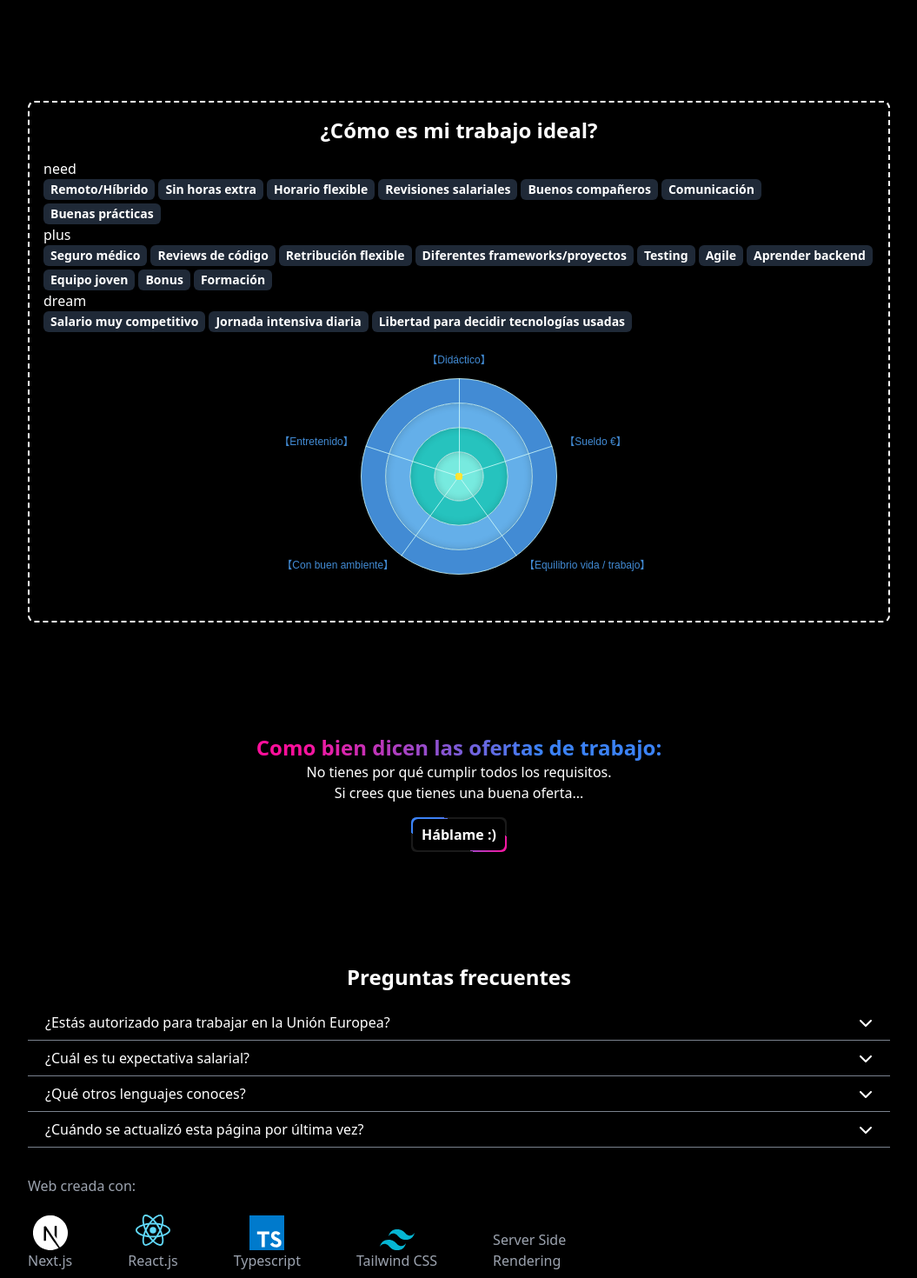
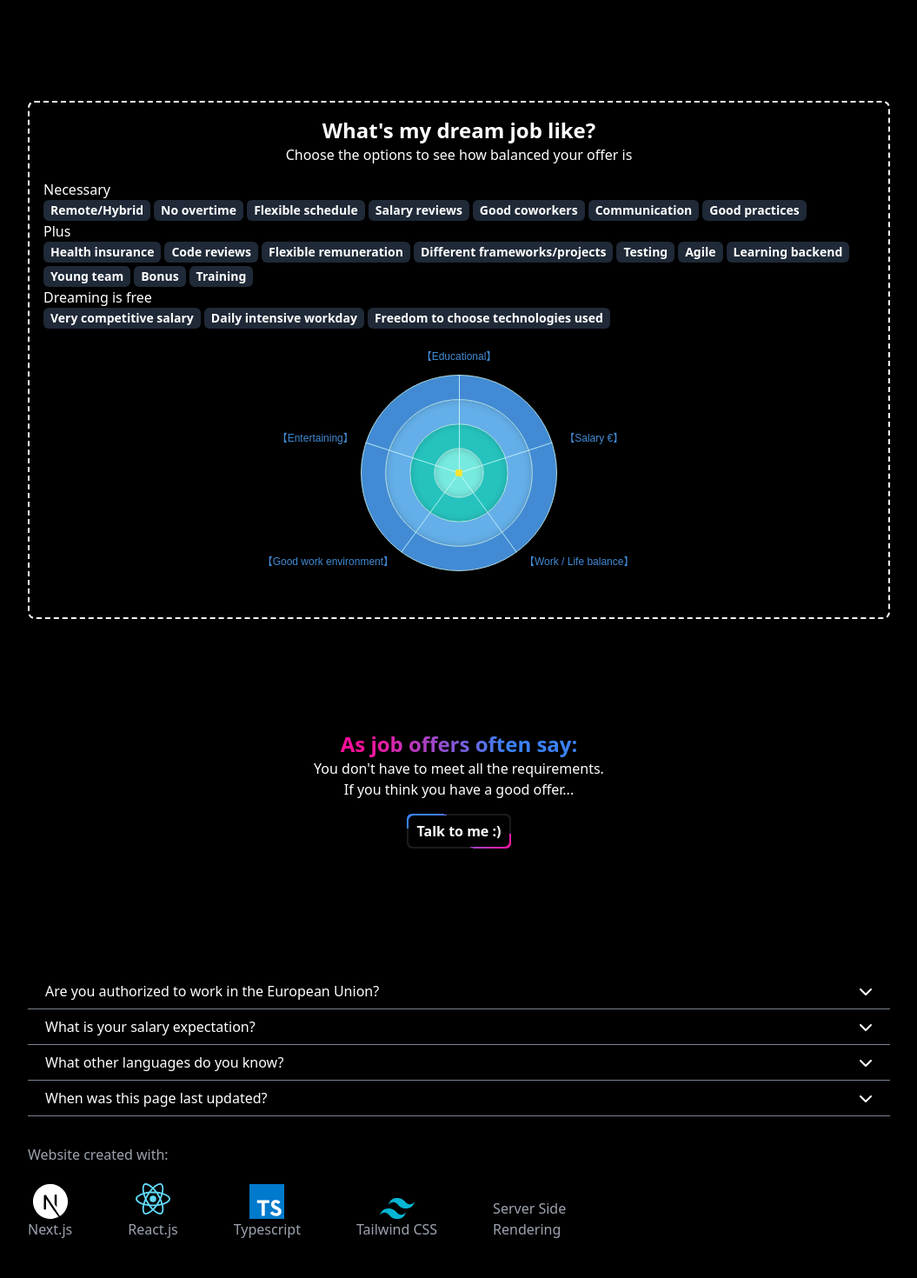
Before and after one commit to Kikemaji/resume, a Next.js app: page /en in a window 1280 px wide. Shown: the part 2300-3770 px from the top of the page at 87% size, without its empty margins (112-1167 px from the left). Built offline with nearby package versions, Linux system fonts and the light colour scheme.

Commit message:
Translations for the rest

```diff
--- a/src/app/[lang]/page.tsx
+++ b/src/app/[lang]/page.tsx
@@ -32,10 +32,10 @@ export default async function Home({
         {/* CTA */}
         {/* <ChatSection /> */}
         <EducationSection dictionary={dictionary} />
-        <DreamJobSection />
-        <CTA1Section />
-        <FAQSection />
-        <CreatedSection />
+        <DreamJobSection dictionary={dictionary} />
+        <CTA1Section dictionary={dictionary} />
+        <FAQSection dictionary={dictionary} />
+        <CreatedSection dictionary={dictionary} />
       </div>
     </main>
   );
--- a/src/components/charts/RadarChart.tsx
+++ b/src/components/charts/RadarChart.tsx
@@ -2,22 +2,30 @@
 import React from 'react';
 import ReactECharts from 'echarts-for-react';
 import { Theme } from '../sections/dreamJob/types';
+import { Dictionary } from '@/dictionaries/dictionaries';
+import { getTranslation } from '@/utils/getTranslations';
 
 export const RadarChart = ({
   indicators,
   values,
   maxValue,
+  dictionary,
 }: {
   indicators: Theme[];
   values: number[];
   maxValue: number;
+  dictionary: Dictionary;
 }) => {
   const option = {
     color: ['#FFE434'],
     radar: [
       {
         indicator: indicators.map((theme) => ({
-          name: theme.name,
+          name: getTranslation(dictionary, [
+            'dreamJobSection',
+            'themes',
+            theme.name,
+          ]),
           max: maxValue,
         })),
         startAngle: 90,
@@ -57,7 +65,7 @@ export const RadarChart = ({
         data: [
           {
             value: values,
-            name: 'Data B',
+            name: 'Data A',
             areaStyle: {
               color: 'rgba(255, 228, 52, 0.6)',
             },
--- a/src/components/sections/CTA/CTA1.tsx
+++ b/src/components/sections/CTA/CTA1.tsx
@@ -1,18 +1,20 @@
 import React from 'react';
 import styles from './CTA1.module.css';
 import clsx from 'clsx';
+import { Dictionary } from '@/dictionaries/dictionaries';
+import { getTranslation } from '@/utils/getTranslations';
 
-const CTA1 = () => {
+const CTA1 = ({ dictionary }: { dictionary: Dictionary }) => {
   return (
     <section className="relative my-32 gap-2 text-center text-white">
       <h2 className={clsx(styles.gradientText, 'h2 text-center font-bold')}>
-        Como bien dicen las ofertas de trabajo:
+        {getTranslation(dictionary, ['CTA1Section', 'title'])}
       </h2>
-      <p>No tienes por qué cumplir todos los requisitos.</p>
-      <p>Si crees que tienes una buena oferta...</p>
+      <p>{getTranslation(dictionary, ['CTA1Section', '1'])}</p>
+      <p>{getTranslation(dictionary, ['CTA1Section', '2'])}</p>
       <div className={styles.animatedBorderBox}>
         <button className=" px-3 py-2 font-bold transition-colors hover:bg-white hover:text-black">
-          Háblame :&#41;
+          {getTranslation(dictionary, ['CTA1Section', 'button'])}
         </button>
       </div>
     </section>
--- a/src/components/sections/created/CreatedSection.tsx
+++ b/src/components/sections/created/CreatedSection.tsx
@@ -1,15 +1,19 @@
+import { Dictionary } from '@/dictionaries/dictionaries';
+import { getTranslation } from '@/utils/getTranslations';
 import Image from 'next/image';
 import React from 'react';
 
-const CreatedSection = () => {
+const CreatedSection = ({ dictionary }: { dictionary: Dictionary }) => {
   return (
     <section className="my-8 text-gray-400">
-      <h4 className="h4 md:text-center lg:text-start">Web creada con:</h4>
+      <h4 className="h4 md:text-center lg:text-start">
+        {getTranslation(dictionary, ['createdSection', 'title'])}
+      </h4>
       <div className="mt-1 flex items-end gap-4 text-xs md:mt-4 md:justify-center md:gap-16 md:text-base lg:justify-normal">
         <div>
           <Image
             className="mx-auto w-8 invert md:w-10"
-            alt="NextJS icon"
+            alt={getTranslation(dictionary, ['icons', 'next'])}
             src="/icons/next.svg"
             width={24}
             height={24}
@@ -19,7 +23,7 @@ const CreatedSection = () => {
         <div>
           <Image
             className="mx-auto w-8 md:w-10"
-            alt="ReactJS icon"
+            alt={getTranslation(dictionary, ['icons', 'react'])}
             src="/icons/react.svg"
             width={24}
             height={24}
@@ -29,7 +33,7 @@ const CreatedSection = () => {
         <div>
           <Image
             className="mx-auto w-8 md:w-10"
-            alt="Typescript icon"
+            alt={getTranslation(dictionary, ['icons', 'typescript'])}
             src="/icons/typescript.svg"
             width={24}
             height={24}
@@ -39,7 +43,7 @@ const CreatedSection = () => {
         <div>
           <Image
             className="mx-auto w-8 md:w-10"
-            alt="Tailwind CSS icon"
+            alt={getTranslation(dictionary, ['icons', 'tailwind'])}
             src="/icons/tailwind.svg"
             width={40}
             height={24}
--- a/src/components/sections/dreamJob/DreamJobSection.tsx
+++ b/src/components/sections/dreamJob/DreamJobSection.tsx
@@ -5,6 +5,8 @@ import React, { useState } from 'react';
 import { Feature, SelectedFeatures } from './types';
 import { calculateFeatureValuePerTheme, getFeaturesByType } from './jobUtils';
 import { featuresContent, mainThemes } from './jobContent';
+import { Dictionary } from '@/dictionaries/dictionaries';
+import { getTranslation } from '@/utils/getTranslations';
 
 const { maxFeaturesNumber, valuePerTheme } =
   calculateFeatureValuePerTheme(featuresContent);
@@ -27,7 +29,7 @@ const allFeaturesNotActive: SelectedFeatures = featuresContent.reduce(
 
 const featuresByType = getFeaturesByType(featuresContent);
 
-const DreamJobSection = () => {
+const DreamJobSection = ({ dictionary }: { dictionary: Dictionary }) => {
   const [selectedFeatures, setSelectedFeatures] =
     useState<SelectedFeatures>(allFeaturesNotActive);
   const [radarValuesArray, setRadarValuesArray] = useState(
@@ -64,11 +66,20 @@ const DreamJobSection = () => {
 
   return (
     <section className="my-16 flex flex-col gap-4 rounded-lg border-2 border-dashed border-white p-4 lg:my-32">
-      <h2 className="h2 text-center font-bold">¿Cómo es mi trabajo ideal?</h2>
+      <div>
+        <h2 className="h2 text-center font-bold">
+          {getTranslation(dictionary, ['dreamJobSection', 'title'])}
+        </h2>
+        <h4 className="h4 text-center">
+          {getTranslation(dictionary, ['dreamJobSection', 'subtitle'])}
+        </h4>
+      </div>
       <div>
         {Object.entries(featuresByType).map(([type, feature]) => (
           <div key={type}>
-            <p>{type}</p>
+            <p>
+              {getTranslation(dictionary, ['dreamJobSection', 'type', type])}
+            </p>
             <div className="flex flex-wrap gap-1 text-sm text-black">
               {feature.map((feature, index) => (
                 <StringItem
@@ -76,6 +87,7 @@ const DreamJobSection = () => {
                   value={feature}
                   isSelected={selectedFeatures[feature.name].active}
                   onSelect={handleFeatureSelection}
+                  dictionary={dictionary}
                 />
               ))}
             </div>
@@ -86,6 +98,7 @@ const DreamJobSection = () => {
         indicators={mainThemes}
         values={radarValuesArray.map((value) => value)}
         maxValue={maxFeaturesNumber}
+        dictionary={dictionary}
       />
     </section>
   );
@@ -95,12 +108,14 @@ interface FeatureItemProps {
   value: Feature;
   isSelected: boolean;
   onSelect: (value: Feature) => void;
+  dictionary: Dictionary;
 }
 
 const StringItem: React.FC<FeatureItemProps> = ({
   value,
   isSelected,
   onSelect,
+  dictionary,
 }) => {
   const toggleSelection = () => {
     onSelect(value);
@@ -114,7 +129,7 @@ const StringItem: React.FC<FeatureItemProps> = ({
       )}
       onClick={toggleSelection}
     >
-      {value.name}
+      {getTranslation(dictionary, ['dreamJobSection', 'tags', value.name])}
     </div>
   );
 };
--- a/src/components/sections/dreamJob/jobContent.ts
+++ b/src/components/sections/dreamJob/jobContent.ts
@@ -1,31 +1,31 @@
 import { Feature, Theme } from './types';
 
 export const mainThemes: Theme[] = [
-  { name: 'Didáctico', keyword: 'didactico' },
-  { name: 'Entretenido', keyword: 'entretenido' },
-  { name: 'Con buen ambiente', keyword: 'ambiente' },
-  { name: 'Equilibrio vida / trabajo', keyword: 'equilibrio' },
-  { name: 'Sueldo €', keyword: 'sueldo' },
+  { name: 'educational', keyword: 'didactico' },
+  { name: 'entertaining', keyword: 'entretenido' },
+  { name: 'environment', keyword: 'ambiente' },
+  { name: 'balance', keyword: 'equilibrio' },
+  { name: 'salary', keyword: 'sueldo' },
 ];
 export const featuresContent: Feature[] = [
-  { name: 'Remoto/Híbrido', themes: ['equilibrio'] , type:'need'},
-  { name: 'Sin horas extra', themes: ['equilibrio', 'ambiente'] , type:'need'},
-  { name: 'Horario flexible', themes: ['equilibrio'] , type:'need'},
-  { name: 'Revisiones salariales', themes: ['sueldo', 'equilibrio'] , type:'need'},
-  { name: 'Buenos compañeros', themes: ['ambiente', 'entretenido'] , type:'need'},
-  { name: 'Seguro médico', themes: [ 'equilibrio','sueldo'] , type:'plus'},
-  { name: 'Reviews de código', themes: ['didactico'] , type:'plus'},
-  { name: 'Comunicación', themes: ['ambiente', 'entretenido'] , type:'need'},
-  { name: 'Buenas prácticas', themes: ['didactico', 'entretenido'] , type:'need'},
-  { name: 'Retribución flexible', themes: ['sueldo'] , type:'plus'},
-  { name: 'Diferentes frameworks/proyectos', themes: ['entretenido', 'didactico'], type:'plus'},
-  { name: 'Testing', themes: ['didactico'] , type:'plus'},
-  { name: 'Agile', themes: ['didactico', 'equilibrio'] , type:'plus'},
-  { name: 'Aprender backend', themes: ['didactico', 'entretenido'] , type:'plus'},
-  { name: 'Salario muy competitivo', themes: ['sueldo', 'equilibrio'] , type:'dream'},
-  { name: 'Jornada intensiva diaria', themes: [ 'equilibrio'] , type:'dream'},
-  { name: 'Equipo joven', themes: [ 'ambiente', 'entretenido'] , type:'plus'},
-  { name: 'Bonus', themes: ['sueldo'] , type:'plus'},
-  { name: 'Formación', themes: ['didactico'] , type:'plus'},
-  { name: 'Libertad para decidir tecnologías usadas', themes: ['entretenido', 'didactico'] , type:'dream'},
+  { name: 'workModel', themes: ['equilibrio'], type: 'need' },
+  { name: 'overtime', themes: ['equilibrio', 'ambiente'], type: 'need' },
+  { name: 'flexible', themes: ['equilibrio'], type: 'need' },
+  { name: 'salaryReview', themes: ['sueldo', 'equilibrio'], type: 'need' },
+  { name: 'coWorkers', themes: ['ambiente', 'entretenido'], type: 'need' },
+  { name: 'insurance', themes: ['equilibrio', 'sueldo'], type: 'plus' },
+  { name: 'codeReviews', themes: ['didactico'], type: 'plus' },
+  { name: 'communication', themes: ['ambiente', 'entretenido'], type: 'need' },
+  { name: 'goodPractice', themes: ['didactico', 'entretenido'], type: 'need' },
+  { name: 'flexPayment', themes: ['sueldo'], type: 'plus' },
+  { name: 'languages', themes: ['entretenido', 'didactico'], type: 'plus' },
+  { name: 'testing', themes: ['didactico'], type: 'plus' },
+  { name: 'agile', themes: ['didactico', 'equilibrio'], type: 'plus' },
+  { name: 'backend', themes: ['didactico', 'entretenido'], type: 'plus' },
+  { name: 'topSalary', themes: ['sueldo', 'equilibrio'], type: 'dream' },
+  { name: 'dailyIntensive', themes: ['equilibrio'], type: 'dream' },
+  { name: 'youngTeam', themes: ['ambiente', 'entretenido'], type: 'plus' },
+  { name: 'bonus', themes: ['sueldo'], type: 'plus' },
+  { name: 'training', themes: ['didactico'], type: 'plus' },
+  { name: 'freedom', themes: ['entretenido', 'didactico'], type: 'dream' },
 ];
--- a/src/components/sections/faq/FAQSection.tsx
+++ b/src/components/sections/faq/FAQSection.tsx
@@ -1,11 +1,15 @@
 import Accordion from '@/components/ui/Accordion/Accordion';
+import { Dictionary } from '@/dictionaries/dictionaries';
+import { getTranslation } from '@/utils/getTranslations';
 import React from 'react';
 
-const FAQSection = () => {
+const FAQSection = ({ dictionary }: { dictionary: Dictionary }) => {
   return (
     <section className="my-8 flex flex-col items-center gap-4">
-      <h2 className="h2 font-bold">Preguntas frecuentes</h2>
-      <Accordion />
+      <h2 className="h2 font-bold">
+        {getTranslation(dictionary, ['heroSection', 'title'])}
+      </h2>
+      <Accordion dictionary={dictionary} />
     </section>
   );
 };
--- a/src/components/ui/Accordion/Accordion.tsx
+++ b/src/components/ui/Accordion/Accordion.tsx
@@ -4,31 +4,31 @@ import { FaChevronDown } from 'react-icons/fa6';
 import * as AccordionElem from '@radix-ui/react-accordion';
 import clsx from 'clsx';
 import styles from './Accordion.module.css';
+import { Dictionary } from '@/dictionaries/dictionaries';
+import { getTranslation } from '@/utils/getTranslations';
 
-const Accordion = ({}) => {
+const Accordion = ({ dictionary }: { dictionary: Dictionary }) => {
   const content = [
     // {
     //   question: '¿Cuál es tu disponibilidad?',
     //   answer: 'Preaviso de 15 días',
     // },
     {
-      question: '¿Estás autorizado para trabajar en la Unión Europea?',
-      answer: 'Sí, soy español.',
+      question: getTranslation(dictionary, ['FAQSection', 'Q1']),
+      answer: getTranslation(dictionary, ['FAQSection', 'A1']),
     },
     {
-      question: '¿Cuál es tu expectativa salarial?',
-      answer:
-        'Depende de cómo sea el trabajo y las responsabilidades que tenga. Habrá que hablarlo en la entrevista.',
+      question: getTranslation(dictionary, ['FAQSection', 'Q2']),
+      answer: getTranslation(dictionary, ['FAQSection', 'A2']),
     },
 
     {
-      question: '¿Qué otros lenguajes conoces?',
-      answer: 'Que sean relevantes, Java y Python',
+      question: getTranslation(dictionary, ['FAQSection', 'Q3']),
+      answer: getTranslation(dictionary, ['FAQSection', 'A3']),
     },
     {
-      question: '¿Cuándo se actualizó esta página por última vez?',
-      answer:
-        'Marzo 2023. Aunque datos como la experiencia y la edad se actualizan automáticamente.',
+      question: getTranslation(dictionary, ['FAQSection', 'Q4']),
+      answer: getTranslation(dictionary, ['FAQSection', 'A4']),
     },
   ];
 
--- a/src/dictionaries/en.json
+++ b/src/dictionaries/en.json
@@ -3,7 +3,11 @@
   "photo": "Enrique's Photo",
   "y": "and",
   "icons": {
-    "eslint": "ESLint Icon"
+    "eslint": "ESLint icon",
+    "next": "NextJS icon",
+    "react": "ReactJS icon",
+    "typescript": "Typescript icon",
+    "tailwind": "Tailwind icon"
   },
   "heroSection": {
     "title": {
@@ -135,5 +139,63 @@
       "41": "2 years of ",
       "42": "Japanese classes."
     }
+  },
+  "dreamJobSection": {
+    "title": "What's my dream job like?",
+    "subtitle": "Choose the options to see how balanced your offer is",
+    "type": {
+      "need": "Necessary",
+      "plus": "Plus",
+      "dream": "Dreaming is free"
+    },
+    "themes": {
+      "educational": "Educational",
+      "entertaining": "Entertaining",
+      "environment": "Good work environment",
+      "balance": "Work / Life balance",
+      "salary": "Salary €"
+    },
+    "tags": {
+      "workModel": "Remote/Hybrid",
+      "overtime": "No overtime",
+      "flexible": "Flexible schedule",
+      "salaryReview": "Salary reviews",
+      "coWorkers": "Good coworkers",
+      "insurance": "Health insurance",
+      "codeReviews": "Code reviews",
+      "communication": "Communication",
+      "goodPractice": "Good practices",
+      "flexPayment": "Flexible remuneration",
+      "languages": "Different frameworks/projects",
+      "testing": "Testing",
+      "agile": "Agile",
+      "backend": "Learning backend",
+      "topSalary": "Very competitive salary",
+      "dailyIntensive": "Daily intensive workday",
+      "youngTeam": "Young team",
+      "bonus": "Bonus",
+      "training": "Training",
+      "freedom": "Freedom to choose technologies used"
+    }
+  },
+  "CTA1Section": {
+    "title": "As job offers often say:",
+    "1": "You don't have to meet all the requirements.",
+    "2": "If you think you have a good offer...",
+    "button": "Talk to me :)"
+  },
+  "FAQSection": {
+    "title": "Frequently Asked Questions",
+    "Q1": "Are you authorized to work in the European Union?",
+    "A1": "Yes, I am Spanish.",
+    "Q2": "What is your salary expectation?",
+    "A2": "It depends on the job and the responsibilities it entails. We'll have to discuss it in the interview.",
+    "Q3": "What other languages do you know?",
+    "A3": "The important ones are Java andPython",
+    "Q4": "When was this page last updated?",
+    "A4": "March 2023. Although data such as experience and age are automatically updated."
+  },
+  "createdSection": {
+    "title": "Website created with:"
   }
 }
--- a/src/dictionaries/es.json
+++ b/src/dictionaries/es.json
@@ -3,7 +3,11 @@
   "photo": "Foto Enrique",
   "y": "y",
   "icons": {
-    "eslint": "Icono ESLint"
+    "eslint": "Icono ESLint",
+    "next": "Icono NextJS",
+    "react": "Icono ReactJS",
+    "typescript": "Icono Typescript",
+    "tailwind": "Icono Tailwind"
   },
   "heroSection": {
     "title": {
@@ -136,5 +140,63 @@
       "41": "2 años de clases de ",
       "42": "japonés."
     }
+  },
+  "dreamJobSection": {
+    "title": "¿Cómo es mi trabajo ideal?",
+    "subtitle": "Elige las opciones para ver cómo de equilibrada es tu oferta",
+    "type": {
+      "need": "Necesario",
+      "plus": "Plus",
+      "dream": "Soñar es gratis"
+    },
+    "themes": {
+      "educational": "Didáctico",
+      "entertaining": "Entretenido",
+      "environment": "Con buen ambiente",
+      "balance": "Equilibrio vida / trabajo",
+      "salary": "Sueldo €"
+    },
+    "tags": {
+      "workModel": "Remoto/Híbrido",
+      "overtime": "Sin horas extra",
+      "flexible": "Horario flexible",
+      "salaryReview": "Revisiones salariales",
+      "coWorkers": "Buenos compañeros",
+      "insurance": "Seguro médico",
+      "codeReviews": "Reviews de código",
+      "communication": "Comunicación",
+      "goodPractice": "Buenas prácticas",
+      "flexPayment": "Retribución flexible",
+      "languages": "Diferentes frameworks/proyectos",
+      "testing": "Testing",
+      "agile": "Agile",
+      "backend": "Aprender backend",
+      "topSalary": "Salario muy competitivo",
+      "dailyIntensive": "Jornada intensiva diaria",
+      "youngTeam": "Equipo joven",
+      "bonus": "Bonus",
+      "training": "Formación",
+      "freedom": "Libertad para decidir tecnologías usadas"
+    }
+  },
+  "CTA1Section": {
+    "title": "Como bien dicen las ofertas de trabajo:",
+    "1": "No tienes por qué cumplir todos los requisitos.",
+    "2": "Si crees que tienes una buena oferta...",
+    "button": "Háblame :)"
+  },
+  "FAQSection": {
+    "title": "Preguntas frecuentes",
+    "Q1": "¿Estás autorizado para trabajar en la Unión Europea?",
+    "A1": "Sí, soy español.",
+    "Q2": "¿Cuál es tu expectativa salarial?",
+    "A2": "Depende de cómo sea el trabajo y las responsabilidades que tenga. Habrá que hablarlo en la entrevista.",
+    "Q3": "¿Qué otros lenguajes conoces?",
+    "A3": "Que sean relevantes, Java y Python",
+    "Q4": "¿Cuándo se actualizó esta página por última vez?",
+    "A4": "Marzo 2023. Aunque datos como la experiencia y la edad se actualizan automáticamente."
+  },
+  "createdSection": {
+    "title": "Web creada con:"
   }
 }
```
